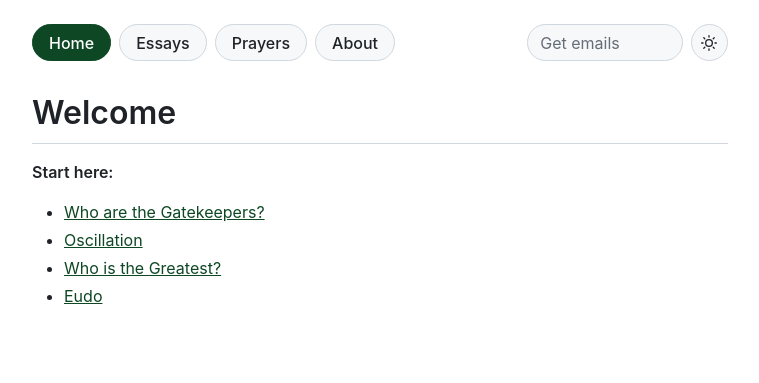
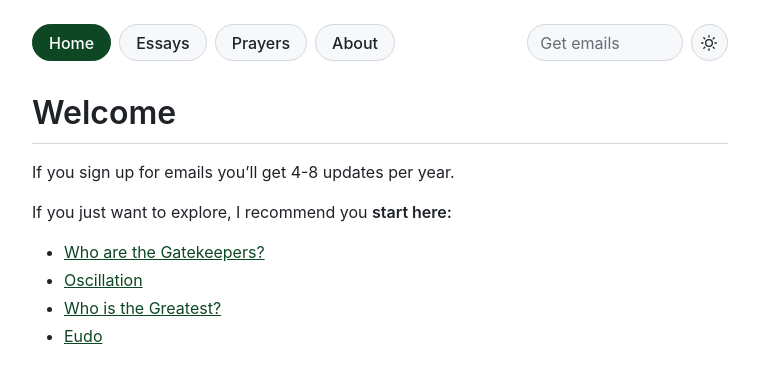
Before and after one commit to jack-t-skidmore/jack-t-skidmore.github.io, a Jekyll site: the page built from index.md, in a window 1280 px wide. Shown: the top 383 px of the page, without its empty margins (260-1019 px from the left). Built offline with Jekyll 4.4.1, drawn with Linux system fonts in a browser that asks for light colours.

Commit message:
home update

```diff
--- a/index.md
+++ b/index.md
@@ -5,8 +5,10 @@ description: "Jack Skidmore thinks about how people coordinate to accomplish goa
 ---
 
 # Welcome
+If you sign up for emails you'll get 4-8 updates per year.
 
-**Start here:**
+If you just want to explore, I recommend you **start here:**
+
 - [Who are the Gatekeepers?](essays/gatekeepers/)
 - [Oscillation](/essays/oscillation/)
 - [Who is the Greatest?](/prayers/who-is-the-greatest/)
```
